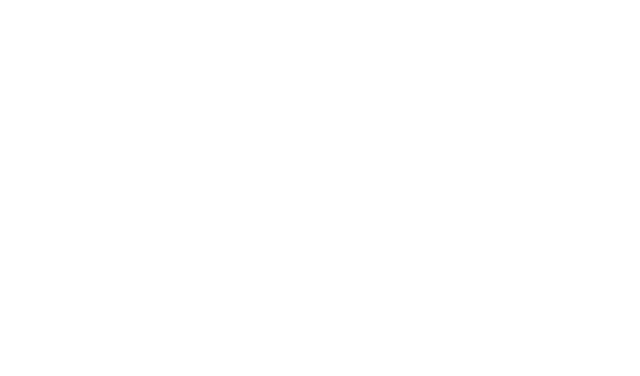
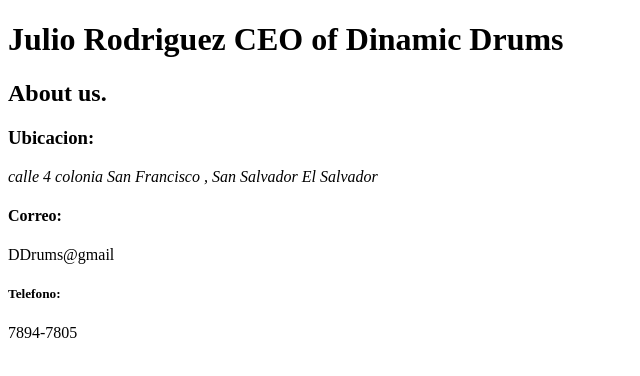
Before and after one commit to Julio-ai/SampleProject-, a plain HTML site: page About_us.html in a window 1280 px wide. Shown: the whole page, without its empty margins (0-640 px from the left). Drawn offline with Linux system fonts and the light colour scheme.

Commit message:
"Añadiendo Contenido(About_us.html)"

```diff
--- a/About_us.html
+++ b/About_us.html
@@ -3,10 +3,16 @@
 <head>
     <meta charset="UTF-8">
     <meta name="viewport" content="width=device-width, initial-scale=1.0">
-    <title>Documents</title>
+    <title>DDrums</title>
 </head>
 <body>
+    <h1>Julio Rodriguez CEO of Dinamic Drums</h1>
+        <h2>About us.</h2>
+        <h3>Ubicacion:</h3><em>calle 4 colonia San Francisco , San Salvador El Salvador </em>
+        <h4>Correo:</h4>DDrums@gmail
+        <h5>Telefono:</h5>7894-7805
 
+        <!--Utilizar etiquetas: strong, h4-h6,em y p-->
 
 
 </body>
```
